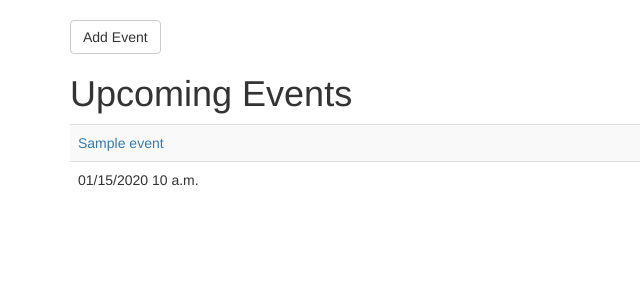
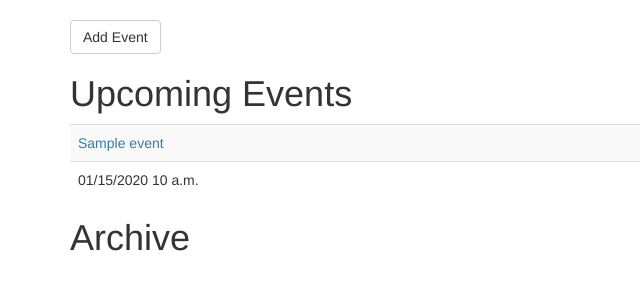
Before and after one commit to BurningNetel/ctf-manager, a Django app: page /events/ in a window 1280 px wide. Shown: the part 52-352 px from the top of the page, without its empty margins (0-640 px from the left). Run offline with Django 3.2, Linux system fonts and the light colour scheme; tables that the repository leaves empty hold one stand-in row (values such as "Sample post"); some libraries are stand-ins or nearby versions.

Commit message:
Past events are now shown on events page as archive

```diff
--- a/CTFmanager/templates/events.html
+++ b/CTFmanager/templates/events.html
@@ -15,4 +15,15 @@
     <tr><td>No upcoming events!</td></tr>
 {% endif %}
 </table>
+    <h1>Archive</h1>
+    <table id="table_archive" class="table table-striped">
+        {% for event in archive %}
+            <tr>
+                <td><a href="{% url 'view_event' event.name %}">{{ event.name }}</a></td>
+            </tr>
+            <tr>
+                <td>{{ event.date|date:"SHORT_DATETIME_FORMAT" }}</td>
+            </tr>
+        {% endfor %}
+    </table>
 {% endblock %}
--- a/CTFmanager/views.py
+++ b/CTFmanager/views.py
@@ -11,7 +11,9 @@ def home_page(request):
 
 def events_page(request):
     _events = Event.objects.filter(date__gt=timezone.now())
-    return render(request, 'events.html', {'events': _events})
+    archive = Event.objects.filter(date__lte=timezone.now())
+    return render(request, 'events.html', {'events': _events,
+                                           'archive': archive})
 
 
 def new_event_page(request):
```
Also changed, not shown: CTFmanager/tests/test_views.py (+10 -0 lines).
